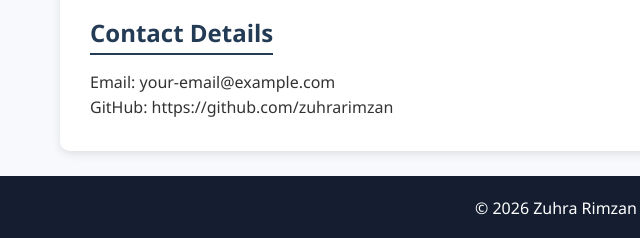
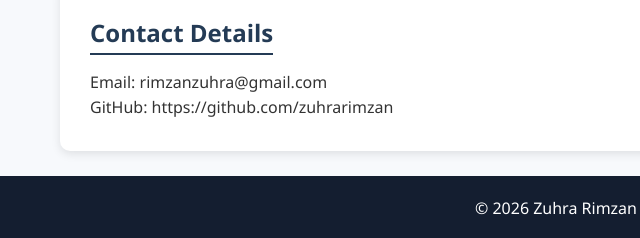
Before and after one commit to zuhrarimzan/zuhrarimzan.github.io, a plain HTML site: page index.html in a window 1280 px wide. Shown: the part 2329-2567 px from the top of the page, 36-676 px from the left. Drawn offline with Linux system fonts and the light colour scheme.

Commit message:
Update index.html

```diff
--- a/index.html
+++ b/index.html
@@ -330,7 +330,7 @@ Download Resume
 
 <p>
 Email:
-your-email@example.com
+rimzanzuhra@gmail.com
 </p>
 
 <p>
```
